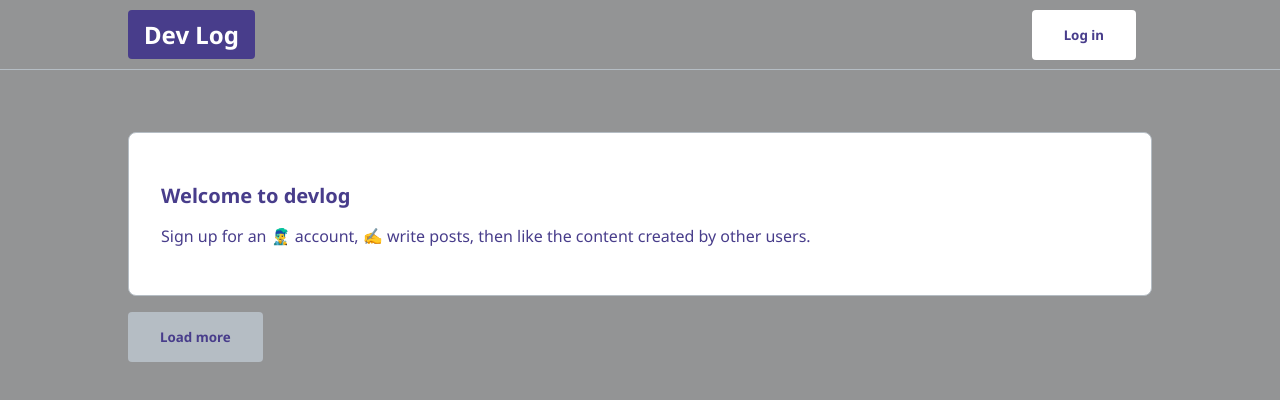
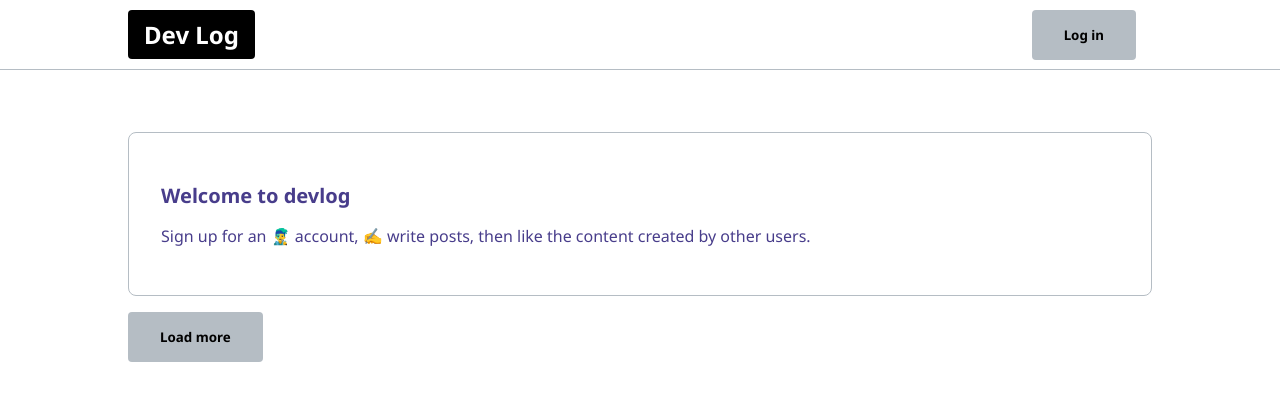
Before and after one commit to NazreenSheikh/dev-log, a Next.js app: page / in a window 1280 px wide. Shown: the top 400 px of the page. Built offline with nearby package versions, Linux system fonts and the light colour scheme; no server answers; the database is empty.

Commit message:
changed the styles

```diff
--- a/styles/globals.css
+++ b/styles/globals.css
@@ -1,7 +1,8 @@
 @import url('https://fonts.googleapis.com/css2?family=Noto+Sans:ital,wght@0,400;0,700;1,400&display=swap');
+
 :root {
-    --color-bg: #939495;
-    --color-text: darkslateblue;
+    --color-bg: white;
+    --color-text: black;
     --color-white: #ffffff;
     --color-red: #df3b3b;
     --color-green: #3bdf72;
@@ -73,7 +74,7 @@ code {
 .navbar {
     height: 70px;
     width: 100%;
-    background: #939495;
+    background: var(--color-bg);
     color: var(--colors-text);
     position: fixed;
     top: 0;
@@ -143,7 +144,7 @@ button[disabled] {
 }
 
 button.btn-blue {
-    background-color: var(--color-white);
+    background-color: var(--color-gray);
     color: var(--color-text);
 }
 
@@ -168,7 +169,7 @@ button.btn-google {
 }
 
 button.btn-logo {
-    background-color: darkslateblue;
+    background-color: black;
     color: white;
     font-size: 1.5rem;
     padding: 0.5rem 1rem;
@@ -261,7 +262,7 @@ input[type='file'] {
 
 .text-info {
     font-weight: bold;
-    color: var(--color-white);
+    color: var(--color-black);
 }
 
 .box {
```
